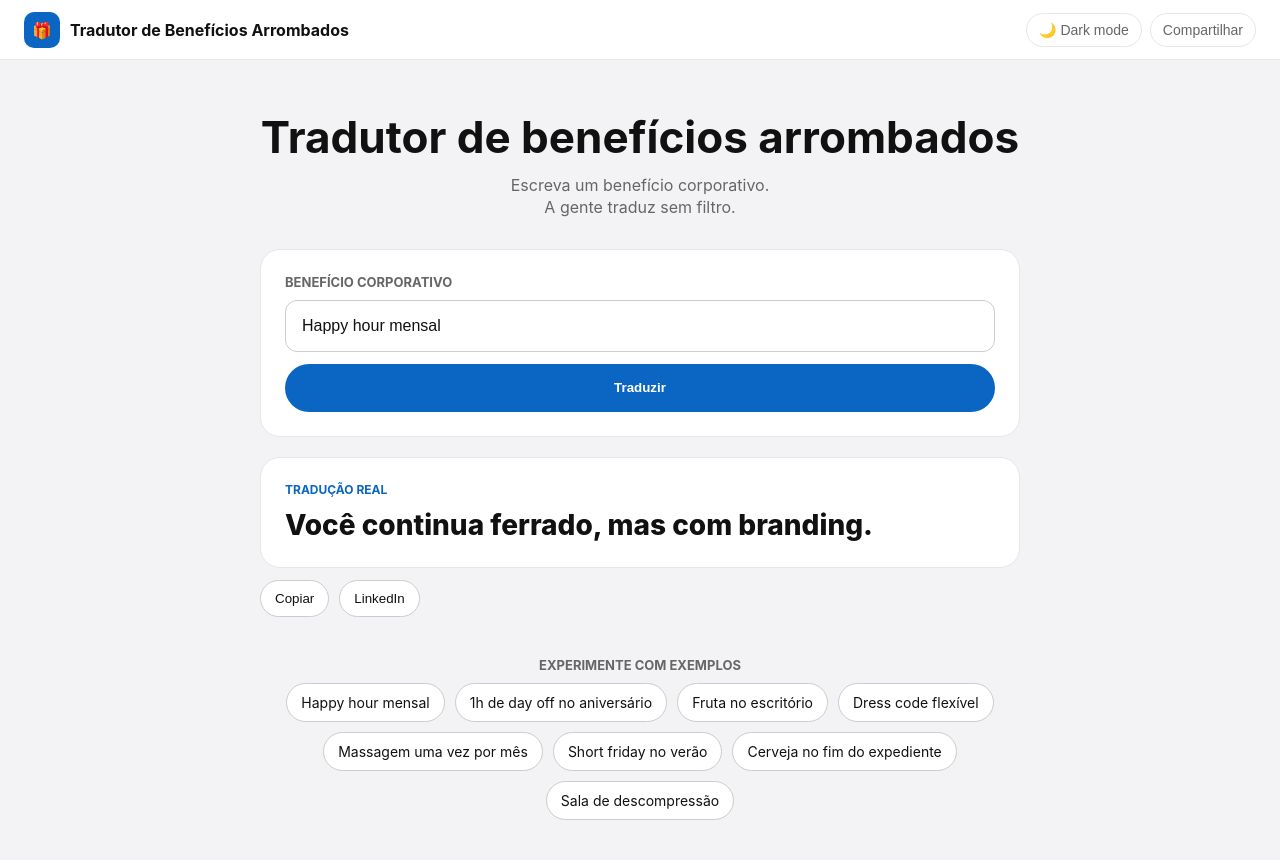
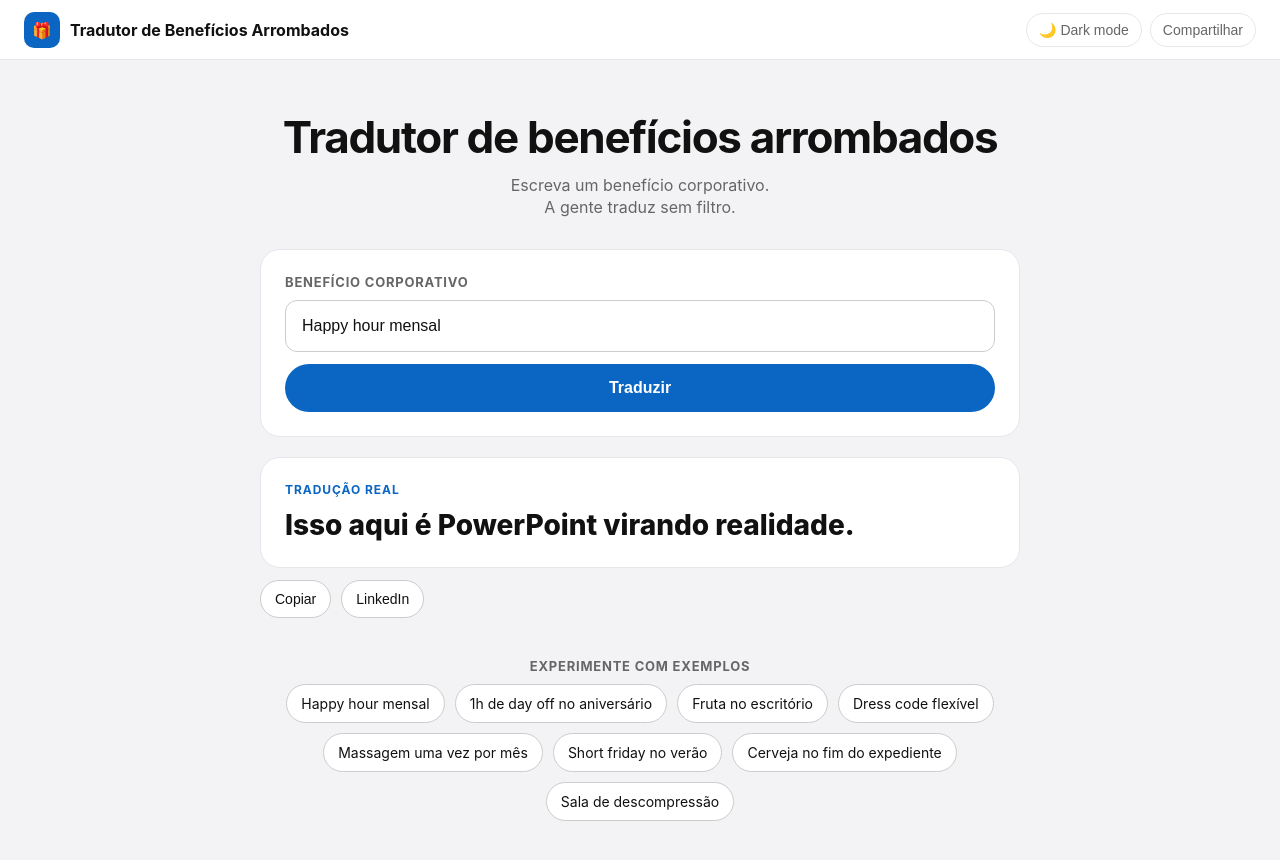
Before and after one commit to djaws13/beneficios-arrombados, a plain HTML site: page index.html in a window 1280 px wide. Both pictures are taken after a click on the element "Happy hour mensal". Drawn offline with Linux system fonts and the light colour scheme.

Commit message:
index.html

```diff
--- a/index.html
+++ b/index.html
@@ -38,7 +38,7 @@ body.dark {
 
     body {
       margin: 0;
-  font-family: -apple-system, BlinkMacSystemFont, "Segoe UI", Roboto;
+      font-family: -apple-system, BlinkMacSystemFont, "Segoe UI", Roboto, Arial, sans-serif;
       background: var(--bg);
       color: var(--text);
       transition: background 0.25s ease, color 0.25s ease;
@@ -71,6 +71,7 @@ body {
       display: grid;
       place-items: center;
       color: white;
+      flex-shrink: 0;
     }
 
     .top-actions {
@@ -108,6 +109,7 @@ h1 {
       font-size: 44px;
       margin: 0;
       color: var(--text);
+      letter-spacing: -0.03em;
     }
 
     .sub {
@@ -131,6 +133,7 @@ h1 {
       font-weight: 700;
       color: var(--muted);
       margin-bottom: 10px;
+      letter-spacing: 0.06em;
     }
 
     input {
@@ -152,7 +155,7 @@ input::placeholder {
 
     input:focus {
       border-color: var(--blue);
-  box-shadow: 0 0 0 3px rgba(10,102,194,0.15);
+      box-shadow: 0 0 0 3px rgba(10, 102, 194, 0.15);
     }
 
     button.primary {
@@ -163,7 +166,8 @@ button.primary {
       border: none;
       background: var(--blue);
       color: white;
-  font-weight: bold;
+      font-weight: 700;
+      font-size: 16px;
       cursor: pointer;
       transition: background 0.2s ease;
     }
@@ -185,8 +189,9 @@ button.primary:hover {
     .result-label {
       font-size: 12px;
       color: var(--blue);
-  font-weight: bold;
+      font-weight: 700;
       margin-bottom: 10px;
+      letter-spacing: 0.08em;
     }
 
     .result-text {
@@ -222,6 +227,7 @@ button.primary:hover {
       color: var(--text);
       cursor: pointer;
       transition: all 0.2s ease;
+      font-size: 14px;
     }
 
     .secondary:hover {
@@ -283,7 +289,6 @@ button.primary:hover {
     }
   </style>
 </head>
-
 <body>
 
   <div class="topbar">
@@ -299,7 +304,6 @@ button.primary:hover {
   </div>
 
   <div class="page">
-
     <h1>Tradutor de benefícios arrombados</h1>
 
     <div class="sub">
@@ -309,7 +313,7 @@ button.primary:hover {
 
     <div class="card">
       <div class="label">BENEFÍCIO CORPORATIVO</div>
-    <input id="input" placeholder="Ex: Happy hour mensal">
+      <input id="input" placeholder="Ex: Happy hour mensal" onkeydown="if(event.key === 'Enter') gerar()">
       <button class="primary" onclick="gerar()">Traduzir</button>
     </div>
 
@@ -327,19 +331,51 @@ button.primary:hover {
       <div class="label">EXPERIMENTE COM EXEMPLOS</div>
       <div class="chips" id="chips"></div>
     </div>
-
   </div>
 
   <script>
     const respostas = [
+      "Isso aqui é pra você aceitar menos.",
+      "A empresa economiza e ainda ganha aplauso.",
+      "Você continua ferrado, mas com um mimo.",
+      "Isso aqui é só um tapa com carinho.",
+      "A empresa chama de benefício. O boleto chama de piada.",
+      "Isso aqui é só um curativo em cima do caos.",
+      "A empresa prefere isso do que pagar mais.",
+      "Você ganha isso pra esquecer o resto.",
+      "Isso aqui é só pra parecer que se importa.",
       "Menos custo, mais discurso.",
-  "A empresa economiza, você agradece.",
-  "Isso aqui é só maquiagem corporativa.",
-  "Isso aqui não resolve nada.",
+      "A empresa economiza. Você agradece.",
+      "Isso aqui é maquiagem corporativa.",
+      "Não resolve nada. Só parece que resolve.",
       "Você continua ferrado, mas com branding.",
-  "Isso aqui é só narrativa.",
+      "Isso aqui é narrativa, não solução.",
       "Migalha com storytelling.",
-  "A empresa finge que se importa."
+      "A empresa finge cuidado.",
+      "Isso aqui é o mínimo com embalagem premium.",
+      "A empresa não resolveu. Só comunicou melhor.",
+      "Isso aqui é só pra não aumentar salário.",
+      "Problema estrutural com solução estética.",
+      "A empresa troca custo por percepção.",
+      "Isso aqui é PowerPoint virando realidade.",
+      "Benefício de post, não de vida.",
+      "Isso aqui é um agrado, não uma solução.",
+      "A empresa chama de cultura. Você chama de cansaço.",
+      "Isso aqui é só contenção de danos.",
+      "Parece bom no LinkedIn. Na prática, não muda nada.",
+      "A empresa entrega pouco e chama de experiência.",
+      "Isso aqui é só pra ninguém reclamar.",
+      "A empresa quis parecer moderna sem gastar.",
+      "Isso aqui resolve mais o branding deles que sua vida.",
+      "Você ganha isso pra não pedir mais.",
+      "Isso aqui é só um jeito educado de te segurar.",
+      "A empresa dá pouco e espera gratidão.",
+      "Isso aqui é só um bônus emocional barato.",
+      "A empresa chama de cuidado. É só economia.",
+      "Isso aqui é só pra você não sair.",
+      "Você ganha isso e perde no resto.",
+      "A empresa chama de benefício. É só maquiagem.",
+      "Isso aqui é só pra inglês ver — e LinkedIn postar."
     ];
 
     const exemplos = [
@@ -354,6 +390,7 @@ const exemplos = [
     ];
 
     let textoFinal = "";
+    let typingTimeouts = [];
 
     function aplicarTemaSalvo() {
       const tema = localStorage.getItem("tema");
@@ -371,7 +408,6 @@ function toggleTheme() {
       document.body.classList.toggle("dark");
 
       const isDark = document.body.classList.contains("dark");
-
       localStorage.setItem("tema", isDark ? "dark" : "light");
       document.getElementById("themeToggle").innerText = isDark
         ? "☀️ Light mode"
@@ -382,7 +418,13 @@ function sortear() {
       return respostas[Math.floor(Math.random() * respostas.length)];
     }
 
+    function limparTyping() {
+      typingTimeouts.forEach(timeout => clearTimeout(timeout));
+      typingTimeouts = [];
+    }
+
     function typeText(el, text) {
+      limparTyping();
       el.innerText = "";
       el.classList.add("typing");
 
@@ -392,7 +434,8 @@ function typeText(el, text) {
         if (i < text.length) {
           el.innerText += text[i];
           i++;
-      setTimeout(t, 15);
+          const timeout = setTimeout(t, 15);
+          typingTimeouts.push(timeout);
         } else {
           el.classList.remove("typing");
         }
@@ -427,7 +470,10 @@ function copiar() {
 
     function linkedin() {
       if (!textoFinal) return;
-  window.open("https://www.linkedin.com/feed/?shareActive=true&text=" + encodeURIComponent(textoFinal));
+      window.open(
+        "https://www.linkedin.com/feed/?shareActive=true&text=" + encodeURIComponent(textoFinal),
+        "_blank"
+      );
     }
 
     function compartilhar() {
```
Lines whose indentation alone changed are shown as unchanged.
